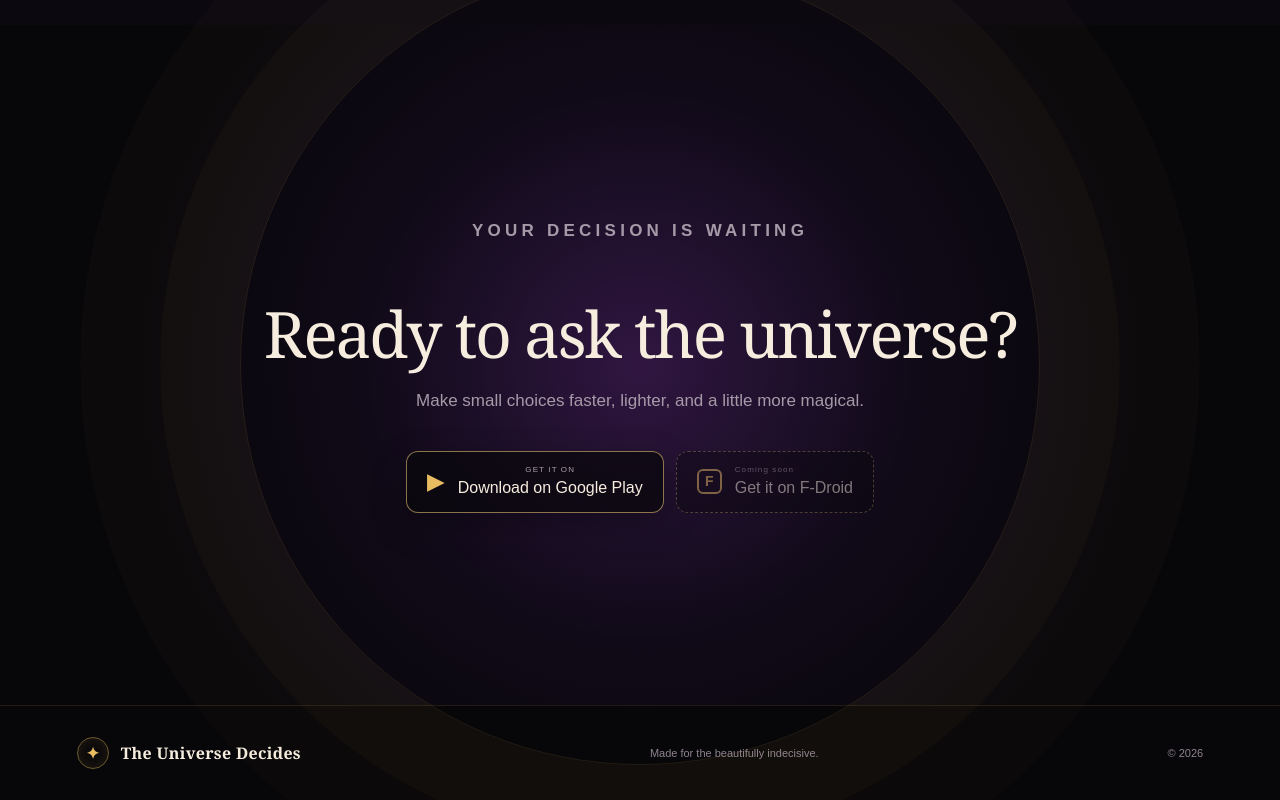
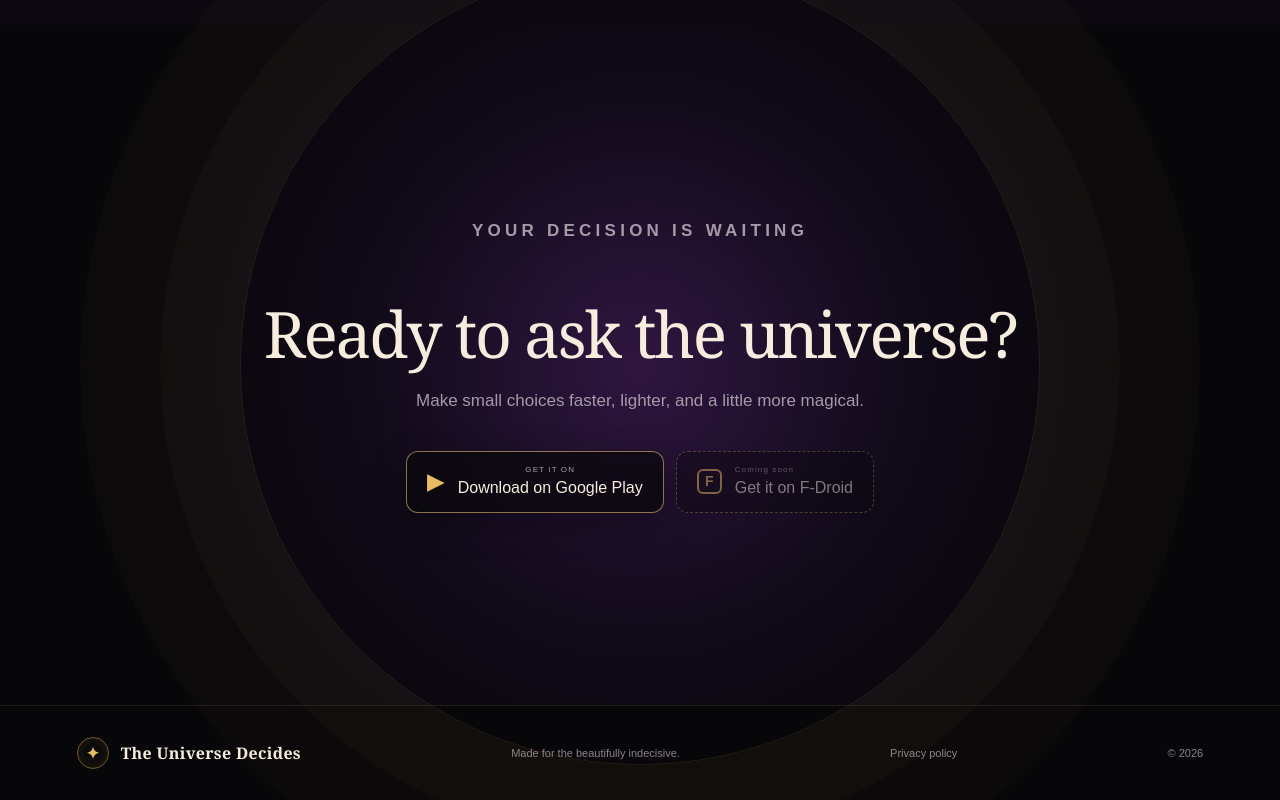
Before and after one commit to vitorhugo-dotnet/nextjs-landing-page-universe-decides-app, a Next.js app: page /en in a window 1280 px wide. Shown: the part 5528-6328 px from the top of the page. Built offline with nearby package versions, Linux system fonts and the light colour scheme.

Commit message:
Add privacy policy link to footer

```diff
--- a/app/[locale]/cosmic-landing.tsx
+++ b/app/[locale]/cosmic-landing.tsx
@@ -155,7 +155,7 @@ export default function CosmicLanding({ locale, content }: { locale: Locale; con
 
       <footer>
         <span className="brand"><span className="brand-mark">✦</span>The Universe Decides</span>
-        <p>{content.footer}</p><span>© {new Date().getFullYear()}</span>
+        <p>{content.footer}</p><a href="https://hugodotnet.dev/the-universe-decides/privacy-policy" target="_blank" rel="noreferrer">{content.privacyLink}</a><span>© {new Date().getFullYear()}</span>
       </footer>
     </main>
   );
```
